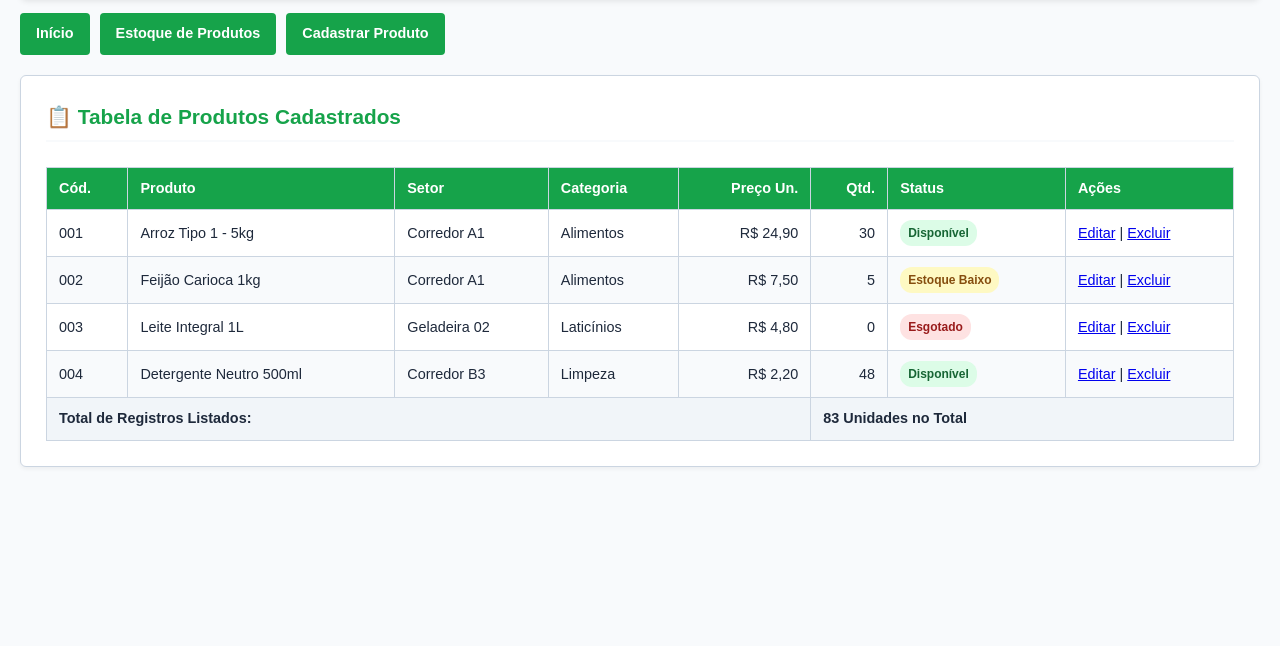
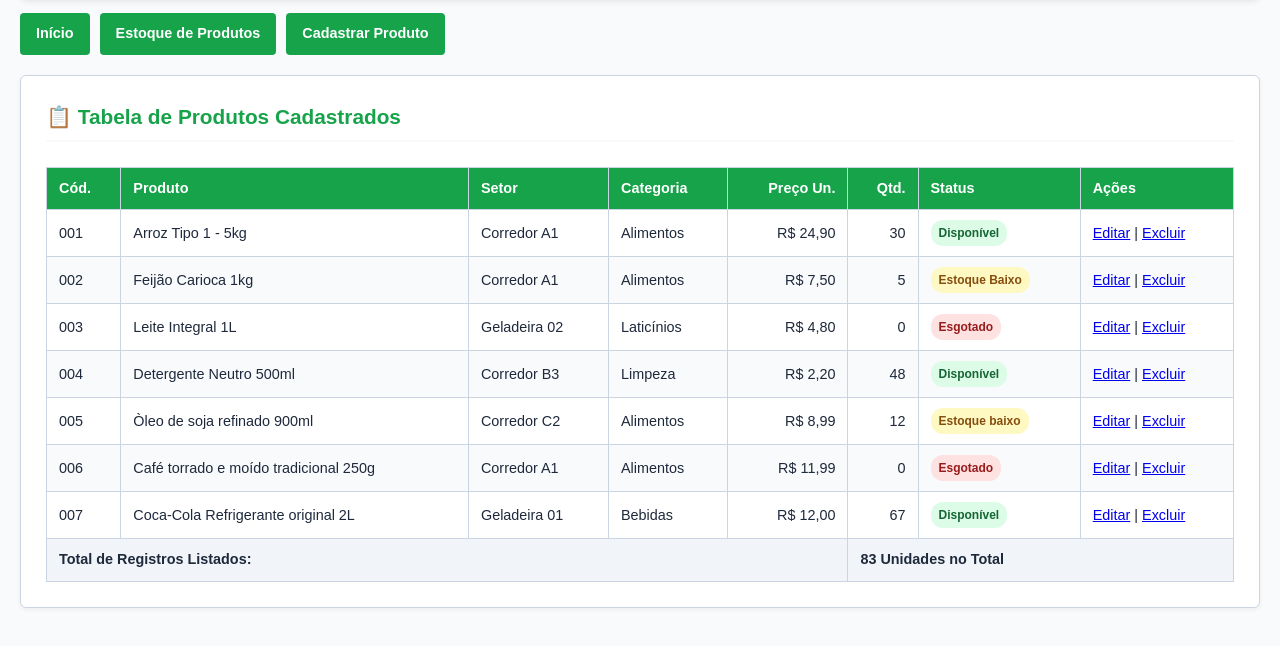
Before and after one commit to Rafael-Paiva-of/Projeto_web_Rafael, a plain HTML site: page Modulo_02/Exercicio05/produtos.html in a window 1280 px wide. Shown: the part 106-752 px from the top of the page. Drawn offline with Linux system fonts and the light colour scheme.

Commit message:
Atualizado

```diff
--- a/Modulo_02/Exercicio05/produtos.html
+++ b/Modulo_02/Exercicio05/produtos.html
@@ -76,6 +76,36 @@
             <td><span class="badge badge-verde">Disponível</span></td>
             <td><a href="#">Editar</a> | <a href="#">Excluir</a></td>
           </tr>
+          <tr>
+            <td>005</td>
+            <td>Òleo de soja refinado 900ml</td>
+            <td>Corredor C2</td>
+            <td>Alimentos</td>
+            <td class="text-right">R$ 8,99</td>
+            <td class="text-right">12</td>
+            <td><span class="badge badge-amarelo">Estoque baixo </span></td>
+            <td><a href="#">Editar</a> | <a href="#">Excluir</a></td>
+          </tr>
+          <tr>
+            <td>006</td>
+            <td>Café torrado e moído tradicional 250g</td>
+            <td>Corredor A1</td>
+            <td>Alimentos</td>
+            <td class="text-right">R$ 11,99</td>
+            <td class="text-right">0</td>
+            <td><span class="badge badge-vermelho">Esgotado</span></td>
+            <td><a href="#">Editar</a> | <a href="#">Excluir</a></td>
+          </tr>
+          <tr>
+            <td>007</td>
+            <td>Coca-Cola Refrigerante original 2L</td>
+            <td>Geladeira 01</td>
+            <td>Bebidas</td>
+            <td class="text-right">R$ 12,00</td>
+            <td class="text-right">67</td>
+            <td><span class="badge badge-verde">Disponível</span></td>
+            <td><a href="#">Editar</a> | <a href="#">Excluir</a></td>
+          </tr>
         </tbody>
         <tfoot>
           <tr>
```
Also changed, not shown: Modulo_02/Exercicio05/cadastro.html (+19 -1 lines).
